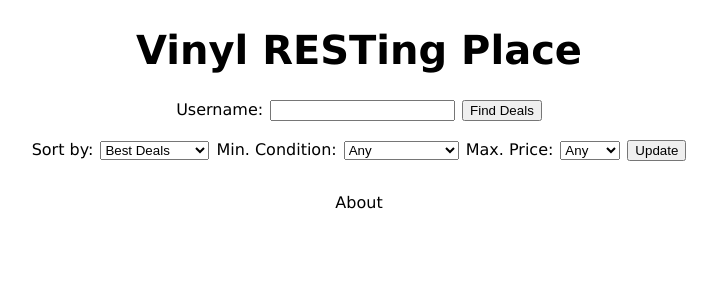
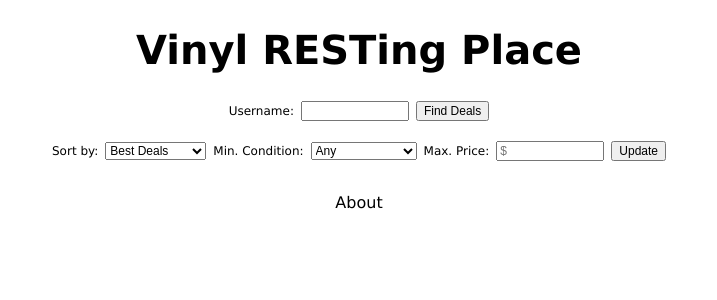
Before and after one commit to Our-Vinyl-Project/Vinyl-Project-FE, a React app: page / in a window 1280 px wide. Shown: the top 300 px of the page, without its empty margins (281-998 px from the left). Built offline with nearby package versions, Linux system fonts and the light colour scheme.

Commit message:
cleanup and minor tweaks

```diff
--- a/src/components/App.css
+++ b/src/components/App.css
@@ -7,12 +7,23 @@ h1 {
   font-size: 40px;
 }
 
+input {
+  font-size: 12px;
+  width: 100px;
+}
+
 label {
   margin: auto 7px;
+  font-size: 12px;
+}
+
+select {
+  font-size: 12px;
 }
 
 button {
   margin: auto 7px;
+  font-size: 12px;
 }
 
 img {
--- a/src/components/homepage/Controls.js
+++ b/src/components/homepage/Controls.js
@@ -1,15 +1,11 @@
 import React, { useState } from 'react';
 import { useDispatch } from 'react-redux';
-// import { isWantsLoading, selectWants } from '../../data/selectors/wantsSelector';
 import { getWants } from '../../data/actions/wantActions';
-// import PropTypes from 'prop-types';
 
 const Controls = () => {
 
   const [user, setUser] = useState('');
   const dispatch = useDispatch();
-  // const loading = useSelector(isWantsLoading);
-  // const salesArray = useSelector(selectWants);
   const handleClick = () => {
     dispatch(getWants(user));
   };
@@ -44,17 +40,7 @@ const Controls = () => {
         </select>
 
         <label>Max. Price:</label>
-        <select>
-          <option value="fair">Any</option>
-          <option value="5000">$5000</option>
-          <option value="1000">$1000</option>
-          <option value="500">$500</option>
-          <option value="250">$250</option>
-          <option value="100">$100</option>
-          <option value="50">$50</option>
-          <option value="25">$25</option>
-          <option value="10">$10</option>
-        </select>
+        <input type="number" placeholder="$"/>
         <button>Update</button>
       </form>
 
@@ -64,6 +50,4 @@ const Controls = () => {
 
 };
 
-// Controls.propTypes = {};
-
 export default Controls;
```
